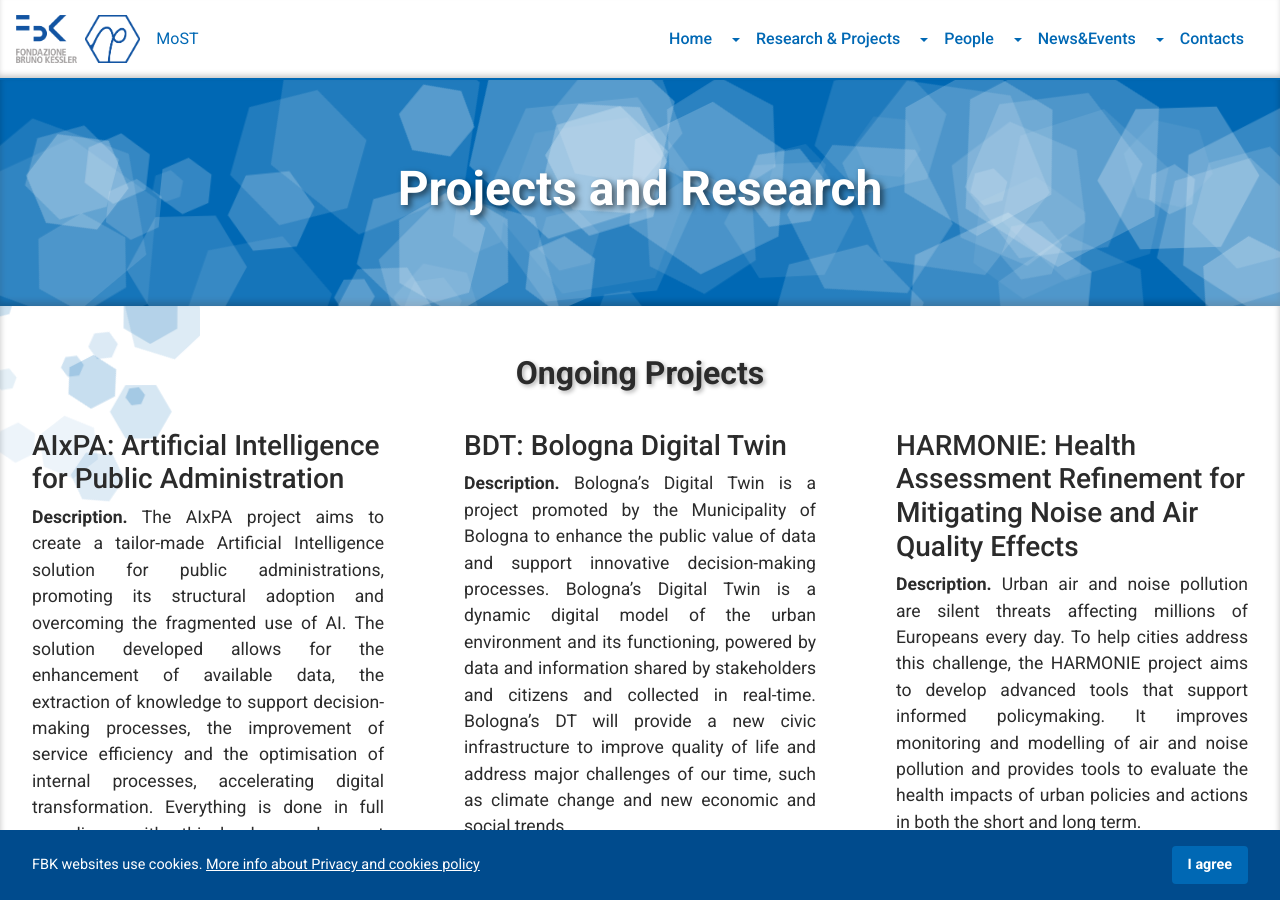
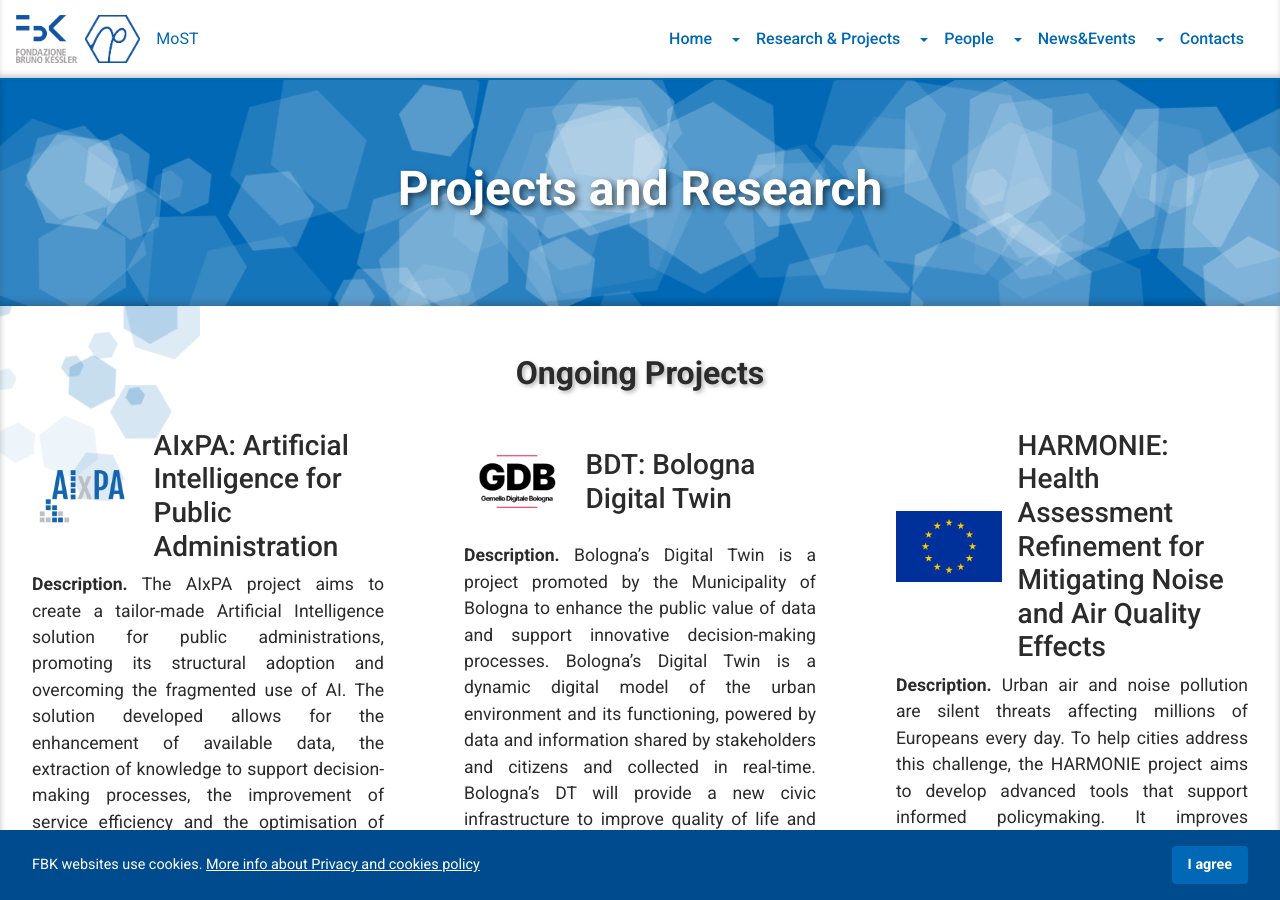
Before and after one commit to fbk-most/fbk-most.github.io, a Jekyll site: the page built from _pages/research.html, in a window 1280 px wide and 900 px high. Built offline with Jekyll 4.4.1, drawn with Linux system fonts in a browser that asks for light colours; nearby versions of some CDN libraries; library files that are not in the unit come from our copies.

Commit message:
refactor: update news and seminars data, enhance project display, and add research styles

```diff
--- a/_layouts/base.html
+++ b/_layouts/base.html
@@ -14,6 +14,7 @@
   <link rel="stylesheet" href="{{ '/assets/css/main.css' | relative_url }}">
   <link rel="stylesheet" href="{{ '/assets/css/people.css' | relative_url }}">
   <link rel="stylesheet" href="{{ '/assets/css/news.css' | relative_url }}">
+  <link rel="stylesheet" href="{{ '/assets/css/research.css' | relative_url }}">
 </head>
 <body class="d-flex flex-column min-vh-100">
 
--- a/_pages/events.html
+++ b/_pages/events.html
@@ -118,6 +118,10 @@
             {% if post["Longer description"] %}
               <p>{{ post["Longer description"] }}</p>
             {% endif %}
+            {% assign link = post.Link | default: "" | strip %}
+            {% if link != "" %}
+                <p><a href="{{ link }}" target="_blank">Event link</a></p>
+            {% endif %}
         </div>
     {% endfor %}
   </div>
--- a/_pages/research.html
+++ b/_pages/research.html
@@ -15,8 +15,10 @@
   <h2 class="most-section__title">Ongoing Projects</h2>
   <div class="most-section__content">
     <div class="most-section__block">
-      <h3> AIxPA: Artificial Intelligence for Public Administration</h3>
-      <p>
+      <h3 class="project-title">
+        <img src="/assets/images/projects/AIxPA.png" alt="AIxPA logo">
+        <span>AIxPA: Artificial Intelligence for Public Administration</span>
+      </h3>      <p>
         <b>Description.</b> The AIxPA project aims to create a tailor-made Artificial Intelligence solution for public
         administrations, promoting its structural adoption and overcoming the fragmented use of AI. The solution
         developed allows for the enhancement of available data, the extraction of knowledge to support decision-making
@@ -39,7 +41,10 @@
       </p>
     </div>
     <div class="most-section__block">
-      <h3>BDT: Bologna Digital Twin</h3>
+      <h3 class="project-title">
+        <img src="/assets/images/projects/BDT.png" alt="BDT logo">
+        <span>BDT: Bologna Digital Twin</span>
+      </h3>
       <p>
         <b>Description.</b> Bologna’s Digital Twin is a project promoted by the Municipality of Bologna to enhance the
         public value
@@ -66,7 +71,10 @@
       </p>
     </div>
     <div class="most-section__block">
-      <h3>HARMONIE: Health Assessment Refinement for Mitigating Noise and Air Quality Effects</h3>
+      <h3 class="project-title">
+        <img src="/assets/images/projects/EU.png" alt="EU logo">
+        <span>HARMONIE: Health Assessment Refinement for Mitigating Noise and Air Quality Effects</span>
+      </h3>
       <p>
         <b>Description.</b> Urban air and noise pollution are silent threats affecting millions of Europeans every day.
         To help cities address this challenge, the HARMONIE project aims to develop advanced tools that support informed
@@ -88,7 +96,10 @@
       </p>
     </div>
     <div class="most-section__block">
-      <h3>ICSC: National Research Centre for High Performance Computing, Big Data and Quantum Computing</h3>
+      <h3 class="project-title">
+        <img src="/assets/images/projects/ICSC.png" alt="ICSC logo">
+        <span>ICSC: National Research Centre for High Performance Computing, Big Data and Quantum Computing</span>
+      </h3>
       <p>
         <b>Description.</b> The Center conducts R&D, nationally and internationally, for innovation in high-performance
         computing, simulations, and big data analytics. This aim is pursued through a state-of-the-art infrastructure
@@ -107,7 +118,10 @@
       </p>
     </div>
     <div class="most-section__block">
-      <h3>FAIR - Future Artificial Intelligence Research</h3>
+      <h3 class="project-title">
+        <img src="/assets/images/projects/FAIR.png" alt="FAIR logo">
+        <span>FAIR - Future Artificial Intelligence Research</span>
+      </h3>
       <p>
         <b>Description.</b> The FAIR project is a major national initiative on Artificial Intelligence, funded by PNRR.
         The project aims to lay the scientific foundations for the AI of the future and to translate them into
--- a/assets/css/main.css
+++ b/assets/css/main.css
@@ -415,8 +415,13 @@
 /* Ensure headings and paragraphs are readable on blue background */
 .most-section:not(.most-section--banner):nth-of-type(odd) h1,
 .most-section:not(.most-section--banner):nth-of-type(odd) h2,
-.most-section:not(.most-section--banner):nth-of-type(odd) p {
+.most-section:not(.most-section--banner):nth-of-type(odd) p,
+.most-section:not(.most-section--banner):nth-of-type(odd) a {
   color: white;
+}
+
+.most-section:not(.most-section--banner):nth-of-type(odd) a {
+  text-decoration: underline;
 }
 
 /* --- TYPOGRAPHY --- */
--- /dev/null
+++ b/assets/css/research.css
@@ -0,0 +1,34 @@
+/* --- H3 with image layout --- */
+.project-title {
+  display: flex;
+  align-items: center;
+  gap: 1rem;
+}
+
+.project-title img {
+  width: 30%;
+  max-width: 120px;      /* prevents oversized logos */
+  height: auto;
+  object-fit: contain;
+  flex-shrink: 0;
+}
+
+.project-title span {
+  width: 80%;
+}
+
+@media (max-width: 576px) {
+  .project-title {
+    flex-direction: column;
+    align-items: flex-start;
+  }
+
+  .project-title img {
+    width: 60%;
+    max-width: 120px;
+  }
+
+  .project-title span {
+    width: 100%;
+  }
+}
```
Also changed, not shown: _data/news.json (+12 -17 lines), _data/seminars.json (+1 -7 lines), scripts/download_csvs.py (+9 -2 lines), 1 other file.
